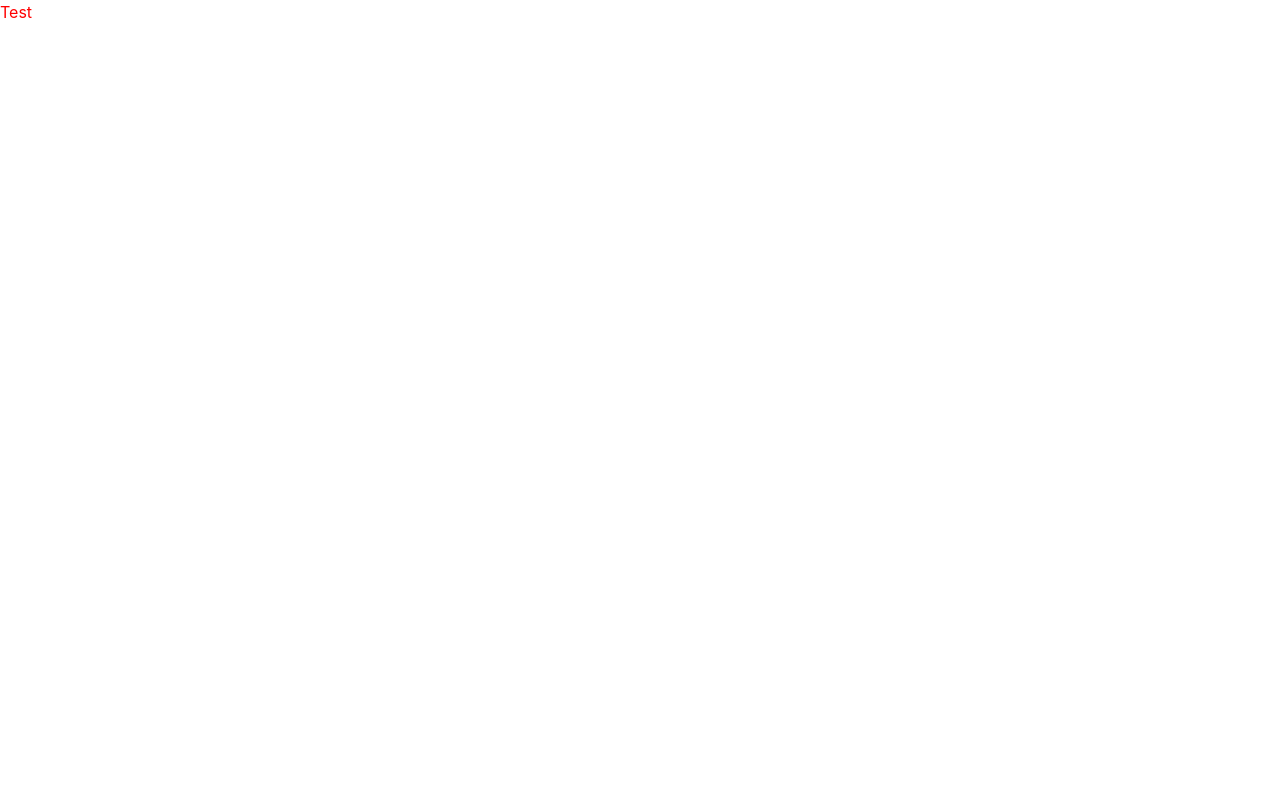
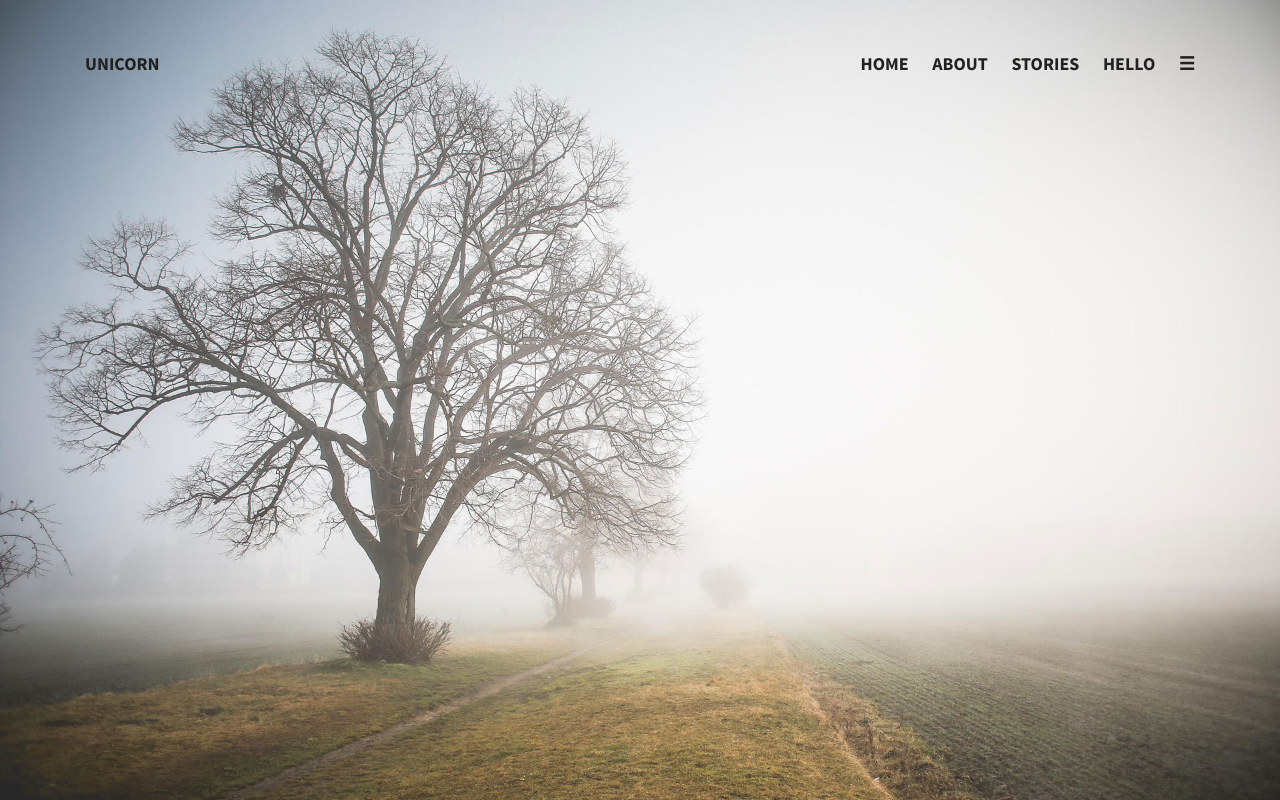
Before and after one commit to sergdenisov/hh-school-2017-html-css-homework, a plain HTML site: page index.html in a window 1280 px wide. Drawn offline with Linux system fonts and the light colour scheme.

Commit message:
Make step 1

```diff
--- a/index.html
+++ b/index.html
@@ -9,8 +9,37 @@
     </head>
 
     <body>
-        <header>Test</header>
+        <header class="banner">
+            <section class="container">
+                <div class="row">
+                    <div class="col-12">
+                        <nav class="nav banner__menu">
+                            <a href="/" class="link nav__logo">Unicorn</a>
+                            <ul class="nav__list">
+                                <li class="nav__item">
+                                    <a href="/" class="link nav__link">Home</a>
+                                </li>
+                                <li class="nav__item">
+                                    <a href="/" class="link nav__link">About</a>
+                                </li>
+                                <li class="nav__item">
+                                    <a href="/" class="link nav__link">Stories</a>
+                                </li>
+                                <li class="nav__item">
+                                    <a href="/" class="link nav__link">Hello</a>
+                                </li>
+                                <li class="nav__item">
+                                    <span class="link nav__link">☰</span>
+                                </li>
+                            </ul>
+                        </nav>
+                    </div>
+                </div>
+            </section>
+        </header>
+
         <main></main>
+
         <footer></footer>
     </body>
 </html>
--- a/less/all.less
+++ b/less/all.less
@@ -1,3 +1,4 @@
-header {
-  color: red;
-}
+@import "defaults";
+@import "banner";
+@import "link";
+@import "nav";
--- /dev/null
+++ b/less/banner.less
@@ -0,0 +1,9 @@
+.banner {
+    background: url(../img/background.jpg) center center no-repeat;
+    background-size: cover;
+    height: 100vh;
+}
+
+    .banner__menu {
+        margin-top: 50px;
+    }
--- /dev/null
+++ b/less/defaults.less
@@ -0,0 +1,19 @@
+@import "variables";
+
+html, body {
+    margin: 0;
+    min-height: 100%;
+    color: @color-text;
+    font-family: 'Source Sans Pro', Arial, sans-serif;
+}
+
+@font-face {
+    font-family: 'Source Sans Pro';
+    src: url('../fonts/SourceSansPro-Regular.ttf') format('truetype');
+}
+
+@font-face {
+    font-family: 'Source Sans Pro';
+    font-weight: bold;
+    src: url('../fonts/SourceSansPro-Bold.ttf') format('truetype');
+}
--- /dev/null
+++ b/less/link.less
@@ -0,0 +1,10 @@
+@import "variables";
+
+.link {
+    cursor: pointer;
+    color: @color-text;
+
+    &:hover {
+        color: @color-text;
+    }
+}
--- /dev/null
+++ b/less/nav.less
@@ -0,0 +1,27 @@
+.nav {
+    font-size: 18px;
+    text-transform: uppercase;
+    display: flex;
+    justify-content: space-between;
+}
+
+    .nav__logo {
+        font-weight: bold;
+    }
+
+    .nav__list {
+        list-style: none;
+    }
+
+    .nav__item {
+        display: inline-block;
+
+        &:last-child {
+            margin-right: -10px;
+        }
+    }
+
+    .nav__link {
+        font-weight: bold;
+        padding: 0 10px;
+    }
--- /dev/null
+++ b/less/variables.less
@@ -0,0 +1 @@
+@color-text: #212121;
```
Also changed, not shown: fonts/SourceSansPro-Bold.ttf (added), fonts/SourceSansPro-Regular.ttf (added), img/background.jpg (added).
